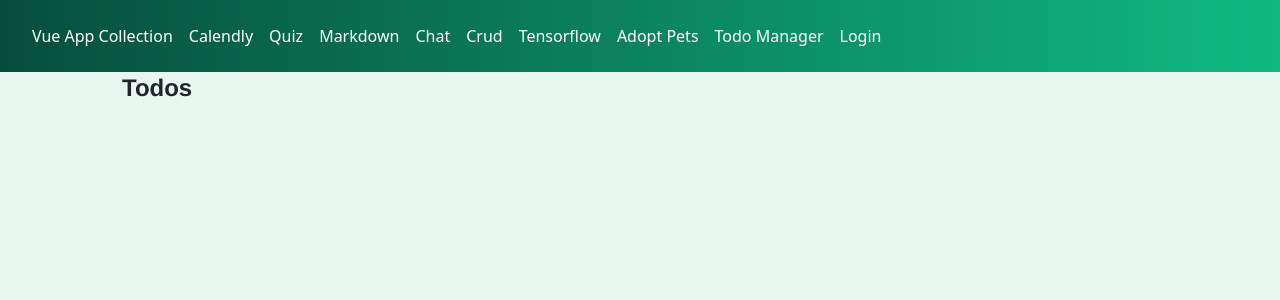
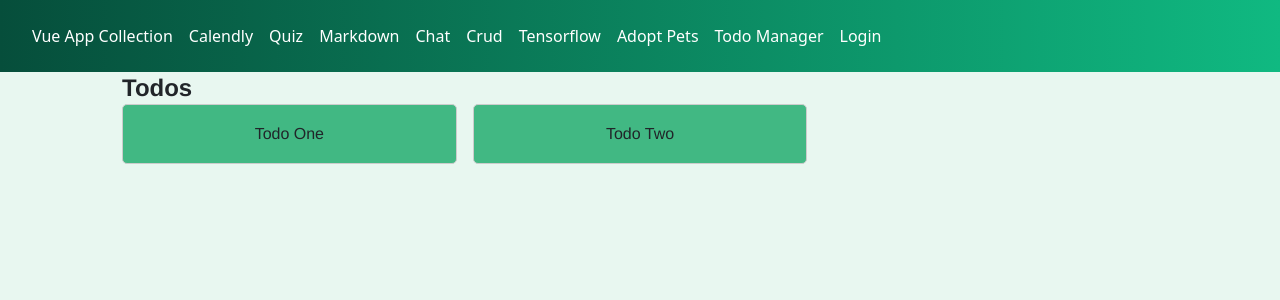
Before and after one commit to goldenglorys/vue-app-collection, a Vue app: page /todos in a window 1280 px wide. Shown: the top 300 px of the page. Built offline with nearby package versions, Linux system fonts and the light colour scheme; no server answers.

Commit message:
Listing a dummy todos data and styles appropriately

```diff
--- a/src/pages/Todos.vue
+++ b/src/pages/Todos.vue
@@ -2,15 +2,24 @@
   <div id="todo-body">
     <div id="todo-container">
       <h3 class="text-2xl"><b>Todos</b></h3>
+      <div class="todos">
+        <div class="todo" v-for="todo in getAllTodos" :key="todo.id">
+          {{ todo.title }}
+        </div>
+      </div>
     </div>
   </div>
 </template>
 
 <script>
-export default {};
+import { mapGetters } from "vuex";
+
+export default {
+  computed: { ...mapGetters(["getAllTodos"]) },
+};
 </script>
 
-<style>
+<style scoped>
 #todo-body {
   font-family: "Franklin Gothic Medium", "Arial Narrow", Arial, sans-serif;
   line-height: 1.6;
@@ -24,4 +33,18 @@
   overflow: auto;
   padding: 0 2rem;
 }
+.todos {
+  display: grid;
+  grid-template-columns: repeat(3, 1fr);
+  grid-gap: 1rem;
+}
+.todo {
+  border: 1px solid #ccc;
+  background: #41b883;
+  padding: 1rem;
+  border-radius: 5px;
+  text-align: center;
+  position: relative;
+  cursor: pointer;
+}
 </style>
--- a/src/store/index.js
+++ b/src/store/index.js
@@ -1,34 +1,51 @@
-import { createStore } from 'vuex';
+import { createStore } from "vuex";
 
-import cats from '../data/cats';
-import dogs from '../data/dogs';
+import cats from "../data/cats";
+import dogs from "../data/dogs";
+
+// import todos from "./modules/todos";
 
 const store = createStore({
-    state(){
+  state() {
     return {
       isLoggedIn: false,
       authUser: {},
       isOpen: false,
       cats,
       dogs,
-        }
+      todos: [
+        {
+          id: 1,
+          title: "Todo One",
+        },
+        {
+          id: 1,
+          title: "Todo Two",
+        },
+      ],
+    };
   },
   mutations: {
-        setIsLoggedIn(state, payload){
+    setIsLoggedIn(state, payload) {
       state.isLoggedIn = payload;
     },
-        setAuthUser(state, userPayload){
+    setAuthUser(state, userPayload) {
       state.authUser = userPayload;
     },
-        appendPet: (state, {species, pet}) => {
-            state[species].push(pet)
-        }
+    appendPet: (state, { species, pet }) => {
+      state[species].push(pet);
+    },
   },
   actions: {
-        addPet: ({commit}, payload) => {
-            commit('appendPet', payload)
-        }
-    }
-})
+    addPet: ({ commit }, payload) => {
+      commit("appendPet", payload);
+    },
+  },
+  getters: {
+    getAllTodos: (state) => {
+      return state.todos;
+    },
+  },
+});
 
 export default store;
--- /dev/null
+++ b/src/store/modules/todos.js
@@ -0,0 +1,29 @@
+// import axios from "axios";
+
+const state = {
+  todos: [
+    {
+      id: 1,
+      titile: "Todo One",
+    },
+    {
+      id: 1,
+      titile: "Todo Two",
+    },
+  ],
+};
+
+const getters = {
+  getAllTodos: (state) => state.todos,
+};
+
+const actions = {};
+
+const mutations = {};
+
+export default {
+  state,
+  getters,
+  actions,
+  mutations,
+};
```
Also changed, not shown: 1 other file (tests, documents, lock files or other folders). Lines whose indentation alone changed are shown as unchanged.
